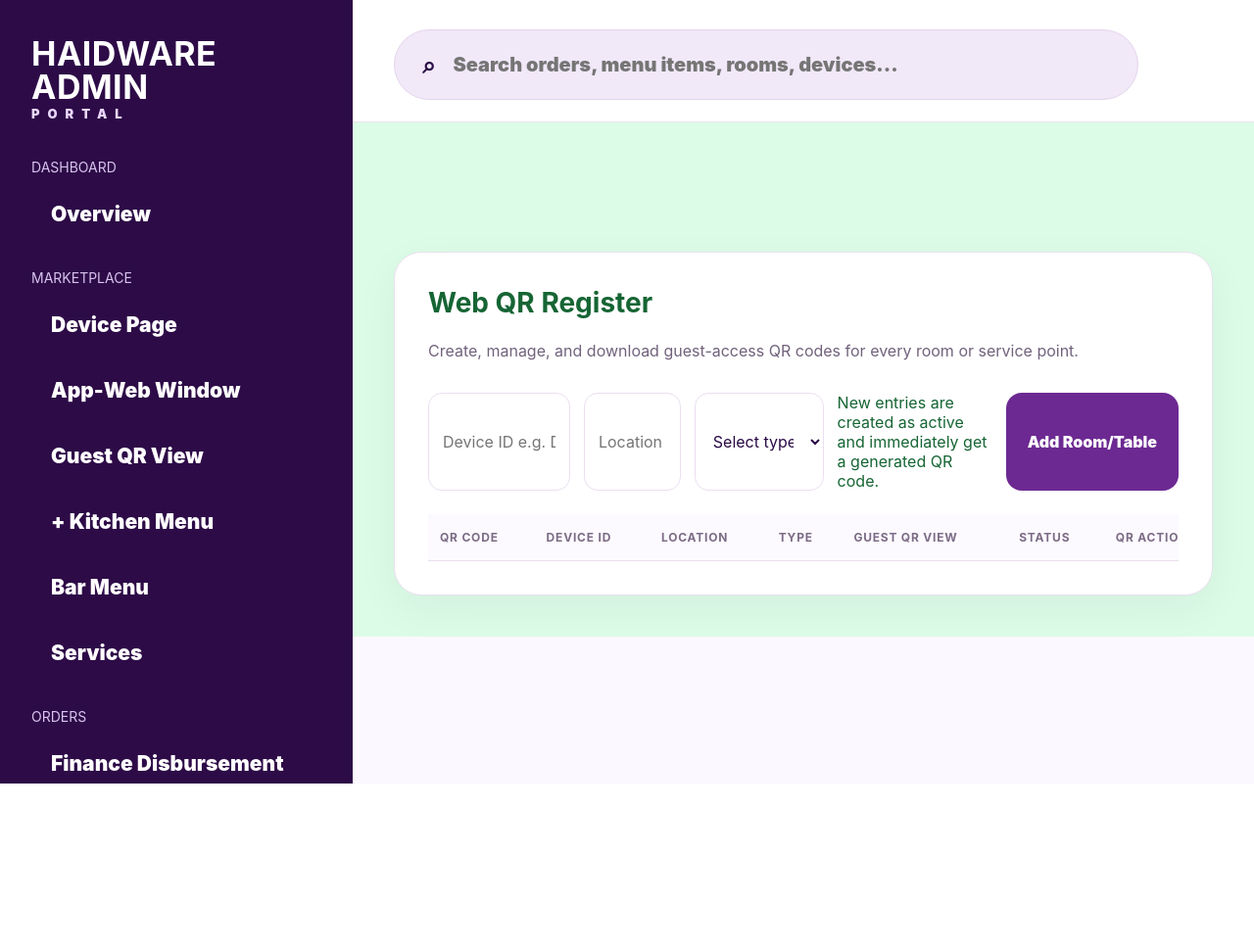
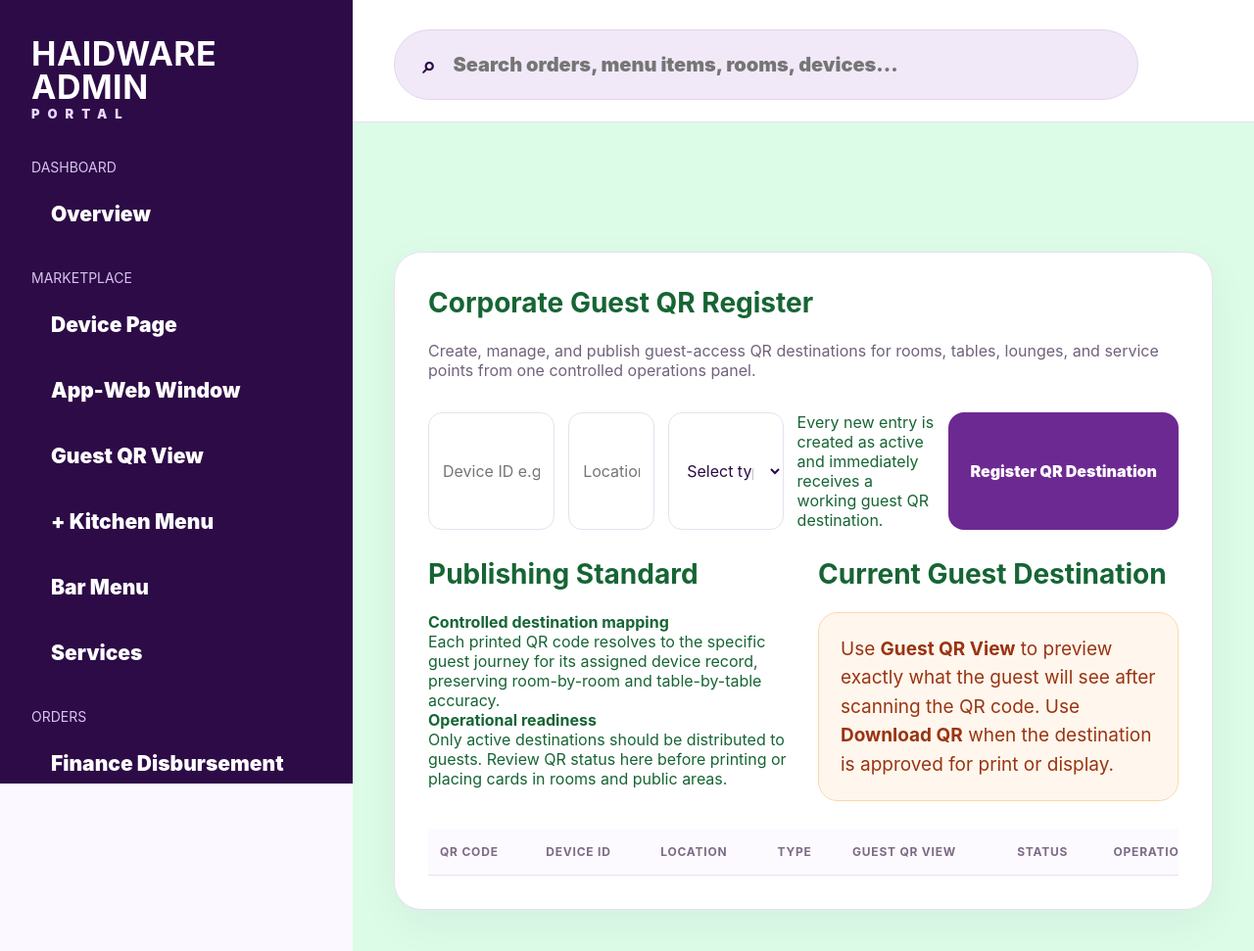
Before and after one commit to haidware/haidware-smart-hotel, a Django app: template templates/dashboard/web_qr_operation.html in a window 1280 px wide. Shown: the whole page at 98% size. Before the commit the page ends 800 px from the top, so only its background shows below. Run offline with Django 5.2, Linux system fonts and the light colour scheme; the template is opened without the code that fills it, so the values that code supplies are empty.

Commit message:
Refine web QR portal page for corporate use

```diff
--- a/templates/dashboard/web_qr_operation.html
+++ b/templates/dashboard/web_qr_operation.html
@@ -1,5 +1,14 @@
 {% extends 'base.html' %}
 {% load dashboard_tags %}
+
+{% block action %}
+  {% if featured_room %}
+    <div class="qr-action-row">
+      <a class="primary-btn" href="{% url 'dashboard:guest_preview' %}?device_id={{ featured_room.id }}" target="_blank" rel="noopener">Guest QR View</a>
+      <a class="secondary-btn" href="{% url 'dashboard:qr_code' featured_room.id %}" download="QR-{{ featured_room.id }}.png">Download Featured QR</a>
+    </div>
+  {% endif %}
+{% endblock %}
 
 {% block content %}
   {% include 'includes/metrics.html' %}
@@ -7,8 +16,8 @@
   <article class="content-card">
     <div class="card-head">
       <div>
-        <h3>Web QR Register</h3>
-        <p class="muted">Create, manage, and download guest-access QR codes for every room or service point.</p>
+        <h3>Corporate Guest QR Register</h3>
+        <p class="muted">Create, manage, and publish guest-access QR destinations for rooms, tables, lounges, and service points from one controlled operations panel.</p>
       </div>
     </div>
 
@@ -23,8 +32,8 @@
         <option>Bar Table</option>
         <option>Lounge</option>
       </select>
-      <div class="form-note">New entries are created as active and immediately get a generated QR code.</div>
-      <button class="primary-btn" type="submit">Add Room/Table</button>
+      <div class="form-note">Every new entry is created as active and immediately receives a working guest QR destination.</div>
+      <button class="primary-btn" type="submit">Register QR Destination</button>
     </form>
 
     {% if add_success %}
@@ -34,14 +43,54 @@
       <div class="flash-error">{{ add_error }}</div>
     {% endif %}
 
+    <section class="two-col section-gap">
+      <div>
+        <h3>Publishing Standard</h3>
+        <div class="mini-stack">
+          <div class="mini-stack-item">
+            <strong>Controlled destination mapping</strong>
+            <p>Each printed QR code resolves to the specific guest journey for its assigned device record, preserving room-by-room and table-by-table accuracy.</p>
+          </div>
+          <div class="mini-stack-item">
+            <strong>Operational readiness</strong>
+            <p>Only active destinations should be distributed to guests. Review QR status here before printing or placing cards in rooms and public areas.</p>
+          </div>
+        </div>
+      </div>
+      <div>
+        <h3>Current Guest Destination</h3>
+        <div class="requirements-box">
+          Use <strong>Guest QR View</strong> to preview exactly what the guest will see after scanning the QR code. Use <strong>Download QR</strong> when the destination is approved for print or display.
+        </div>
+        {% if featured_room %}
+          <div class="preview-list section-gap">
+            <div class="preview-item search-target">
+              <div>
+                <strong>{{ featured_room.location }}</strong>
+                <span>{{ featured_room.type }} • {{ featured_room.id }}</span>
+              </div>
+              <strong>{% if featured_room.active %}Ready{% else %}Disabled{% endif %}</strong>
+            </div>
+            <div class="preview-item search-target">
+              <div>
+                <strong>Guest route</strong>
+                <span>{% url 'dashboard:guest_device' featured_room.id %}</span>
+              </div>
+              <a class="inline-link" href="{% url 'dashboard:guest_preview' %}?device_id={{ featured_room.id }}" target="_blank" rel="noopener">Open</a>
+            </div>
+          </div>
+        {% endif %}
+      </div>
+    </section>
+
     {% if featured_room %}
-      <div class="qr-preview-bar">
+      <div class="qr-preview-bar section-gap">
         <div class="qr-preview-copy">
-          <strong>Latest QR Preview</strong>
-          <span>{{ featured_room.location }} - {{ featured_room.type }} - {{ featured_room.id }}</span>
+          <strong>Selected QR Preview</strong>
+          <span>{{ featured_room.location }} • {{ featured_room.type }} • {{ featured_room.id }}</span>
         </div>
         <div class="qr-preview-actions">
-          <a class="mini" href="{% url 'dashboard:guest_preview' %}?device_id={{ featured_room.id }}" target="_blank">Guest QR View</a>
+          <a class="mini" href="{% url 'dashboard:guest_preview' %}?device_id={{ featured_room.id }}" target="_blank" rel="noopener">Guest QR View</a>
           <a class="mini" href="{% url 'dashboard:qr_code' featured_room.id %}" download="QR-{{ featured_room.id }}.png">Download QR</a>
         </div>
         <div class="qr-preview-thumb">
@@ -50,7 +99,7 @@
       </div>
     {% endif %}
 
-    <div class="table-wrap">
+    <div class="table-wrap section-gap">
       <table>
         <thead>
           <tr>
@@ -60,7 +109,7 @@
             <th>Type</th>
             <th>Guest QR View</th>
             <th>Status</th>
-            <th>QR Actions</th>
+            <th>Operations</th>
             <th>Edit / Control</th>
           </tr>
         </thead>
@@ -75,7 +124,7 @@
               <td><strong>{{ room.id }}</strong></td>
               <td>{{ room.location }}</td>
               <td>{{ room.type }}</td>
-              <td><a class="inline-link" href="{% url 'dashboard:guest_preview' %}?device_id={{ room.id }}" target="_blank">Open Guest QR View</a></td>
+              <td><a class="inline-link" href="{% url 'dashboard:guest_preview' %}?device_id={{ room.id }}" target="_blank" rel="noopener">Open Guest QR View</a></td>
               <td>
                 <div class="status-stack">
                   <span class="pill {% if room.online %}paid{% else %}failed{% endif %}">{% if room.online %}Online{% else %}Offline{% endif %}</span>
@@ -85,7 +134,7 @@
               <td>
                 <div class="action-stack">
                   <a class="mini" href="{% url 'dashboard:qr_code' room.id %}" download="QR-{{ room.id }}.png">Download</a>
-                  <a class="mini" href="{% url 'dashboard:guest_device' room.id %}" target="_blank">Live Guest Page</a>
+                  <a class="mini" href="{% url 'dashboard:guest_device' room.id %}" target="_blank" rel="noopener">Live Guest Page</a>
                 </div>
               </td>
               <td>
```
